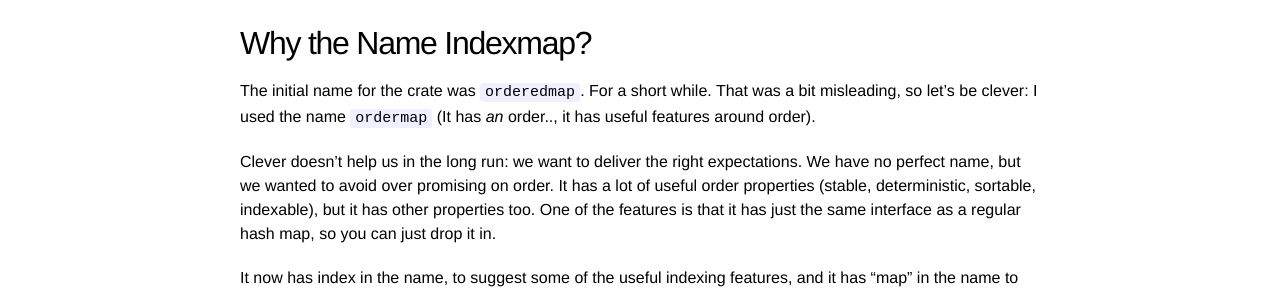
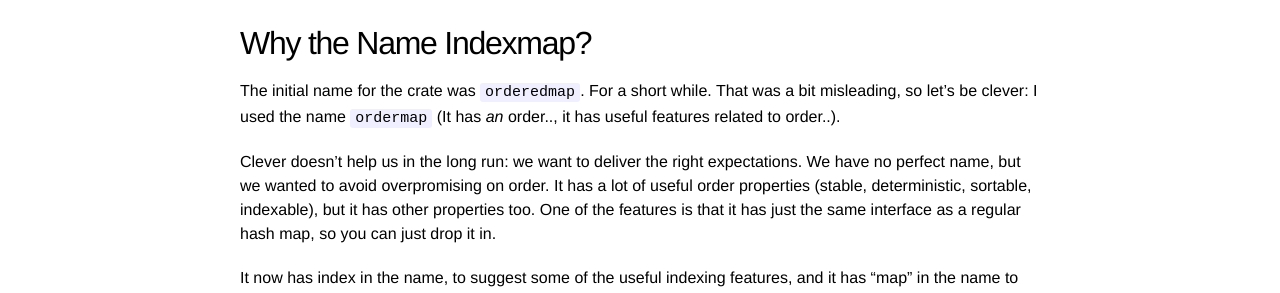
Before and after one commit to bluss/bluss.github.io, a Jekyll site: the page built from _posts/2018-03-11-the-crate-formerly-known-as-ordermap-tm.markdown, in a window 1280 px wide. Shown: the part 1419-1712 px from the top of the page. Built offline with Jekyll 4.4.1, drawn with Linux system fonts in a browser that asks for light colours.

Commit message:
Indexmap: Small lang tweaks

```diff
--- a/_posts/2018-03-11-the-crate-formerly-known-as-ordermap-tm.markdown
+++ b/_posts/2018-03-11-the-crate-formerly-known-as-ordermap-tm.markdown
@@ -75,10 +75,10 @@ work on that.
 
 The initial name for the crate was `orderedmap`. For a short while. That was
 a bit misleading, so let's be clever: I used the name `ordermap` (It has
-*an* order.., it has useful features around order).
+*an* order.., it has useful features related to order..).
 
 Clever doesn't help us in the long run: we want to deliver the right
-expectations. We have no perfect name, but we wanted to avoid over promising
+expectations. We have no perfect name, but we wanted to avoid overpromising
 on order. It has a lot of useful order properties (stable, deterministic, sortable,
 indexable), but it has other properties too. One of the features is that it
 has just the same interface as a regular hash map, so you can just drop it in.
```
